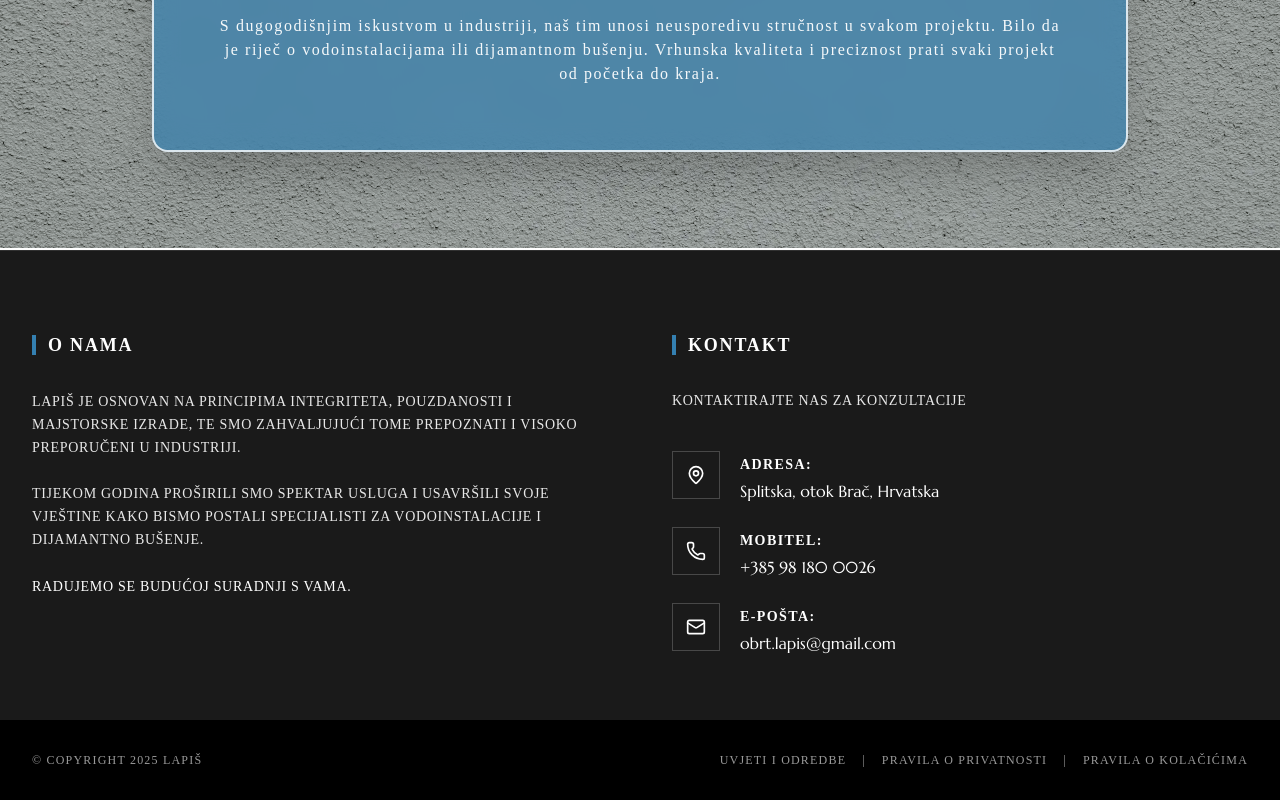
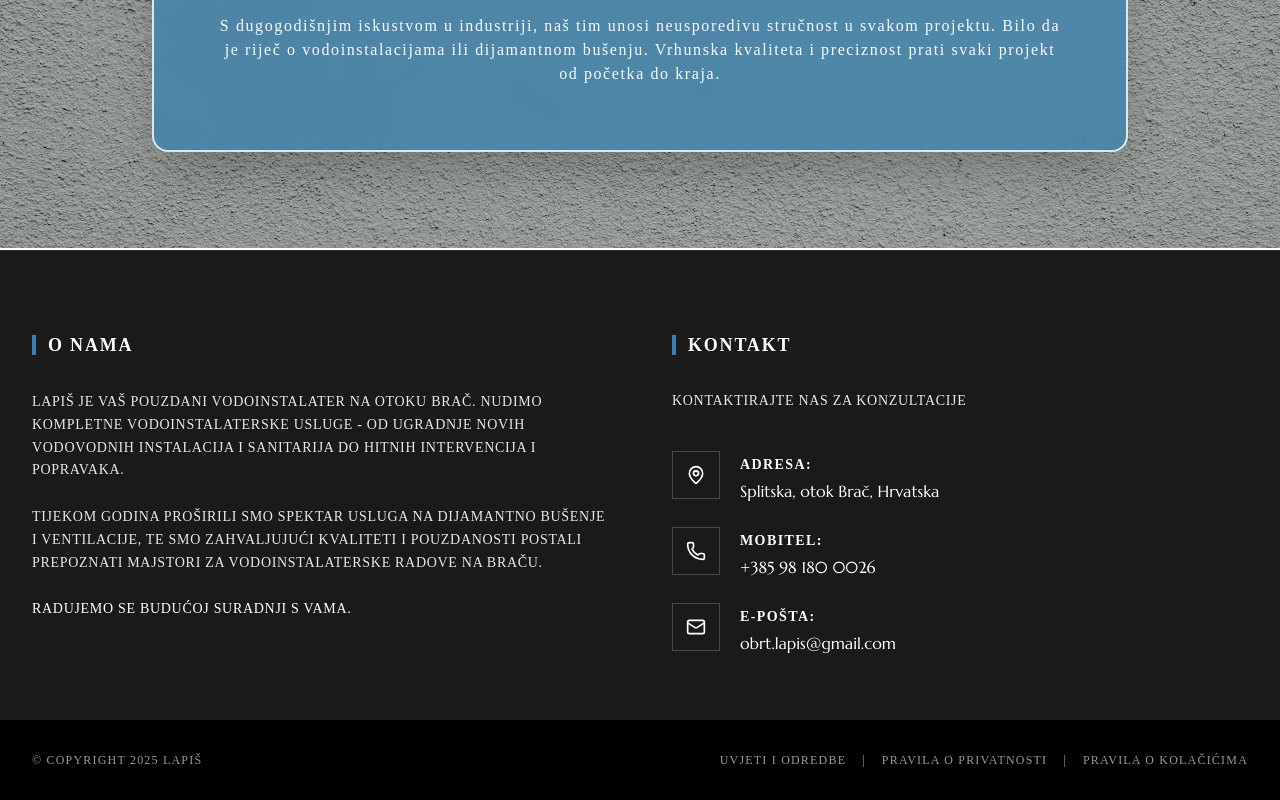
Before and after one commit to ID993/obrt-lapis, a React (Vite) app: page / in a window 1280 px wide. Shown: the part 1962-2762 px from the top of the page. Built offline with nearby package versions, Linux system fonts and the light colour scheme; a web font is replaced by a local one.

Commit message:
changed About us section

```diff
--- a/src/components/Footer.tsx
+++ b/src/components/Footer.tsx
@@ -23,14 +23,14 @@ const Footer = ({ onNavigate }: FooterProps) => {
 
           <div className="text-white/90 text-sm space-y-6 tracking-wider leading-relaxed font-light">
             <p>
-              LAPIŠ JE OSNOVAN NA PRINCIPIMA INTEGRITETA, POUZDANOSTI I
-              MAJSTORSKE IZRADE, TE SMO ZAHVALJUJUĆI TOME PREPOZNATI I VISOKO
-              PREPORUČENI U INDUSTRIJI.
+              LAPIŠ JE VAŠ POUZDANI VODOINSTALATER NA OTOKU BRAČ. NUDIMO
+              KOMPLETNE VODOINSTALATERSKE USLUGE - OD UGRADNJE NOVIH VODOVODNIH
+              INSTALACIJA I SANITARIJA DO HITNIH INTERVENCIJA I POPRAVAKA.
             </p>
             <p>
-              TIJEKOM GODINA PROŠIRILI SMO SPEKTAR USLUGA I USAVRŠILI SVOJE
-              VJEŠTINE KAKO BISMO POSTALI SPECIJALISTI ZA VODOINSTALACIJE I
-              DIJAMANTNO BUŠENJE.
+              TIJEKOM GODINA PROŠIRILI SMO SPEKTAR USLUGA NA DIJAMANTNO BUŠENJE
+              I VENTILACIJE, TE SMO ZAHVALJUJUĆI KVALITETI I POUZDANOSTI POSTALI
+              PREPOZNATI MAJSTORI ZA VODOINSTALATERSKE RADOVE NA BRAČU.
             </p>
             {/* <p>
               UVIJEK POSTOJI NETKO TKO TO RADI JEFTINIJE. VAŠE JE DA ODABERETE!
```
